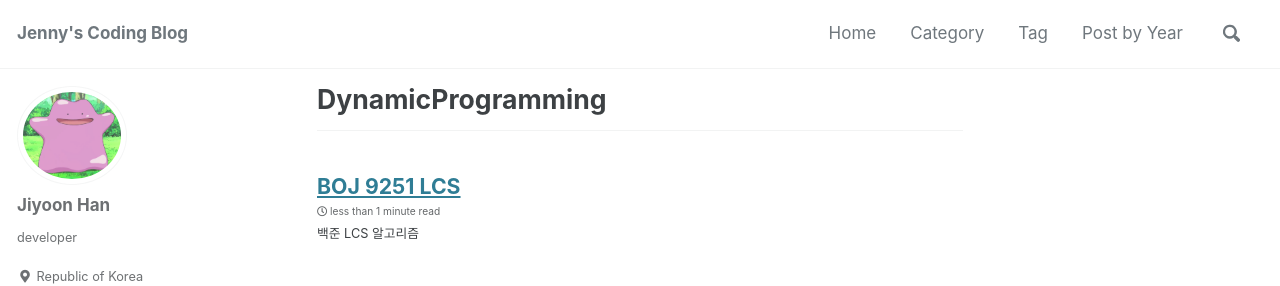
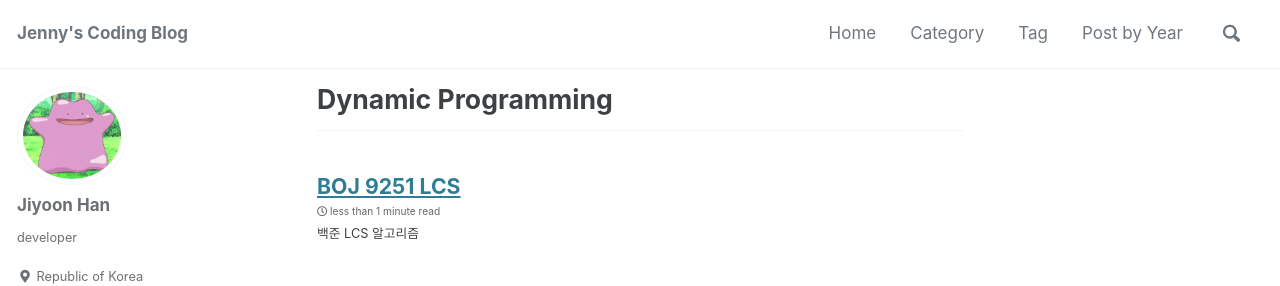
Before and after one commit to yyoooona/yyoooona.github.io, a Jekyll site: the page built from _pages/categories/category-dynamicprogramming.md, in a window 1280 px wide. Shown: the top 286 px of the page. Built offline with Jekyll 4.4.1, drawn with Linux system fonts in a browser that asks for light colours; cached includes are drawn as plain includes.

Commit message:
Update category-dynamicprogramming.md

```diff
--- a/_pages/categories/category-dynamicprogramming.md
+++ b/_pages/categories/category-dynamicprogramming.md
@@ -1,5 +1,5 @@
 ---
-title: "DynamicProgramming"
+title: "Dynamic Programming"
 layout: archive
 permalink: /categories/dynamicprogramming
 author_profile: true
```
